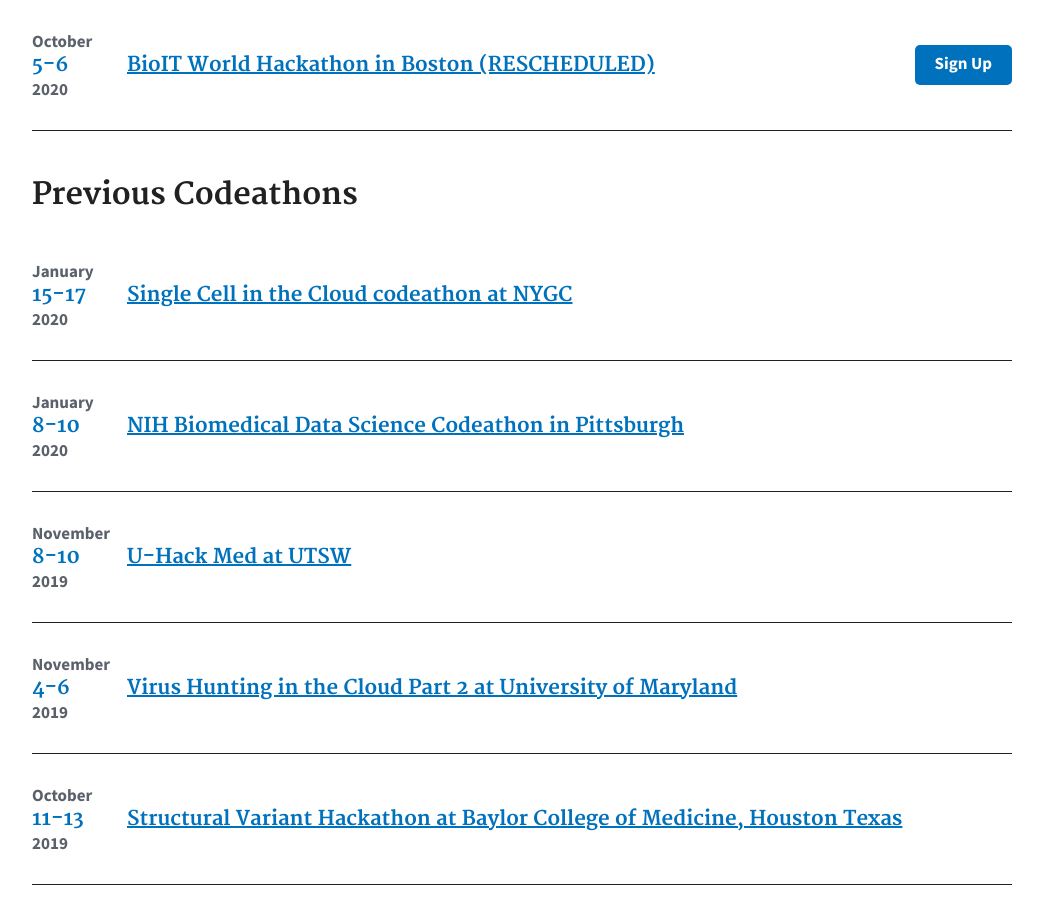
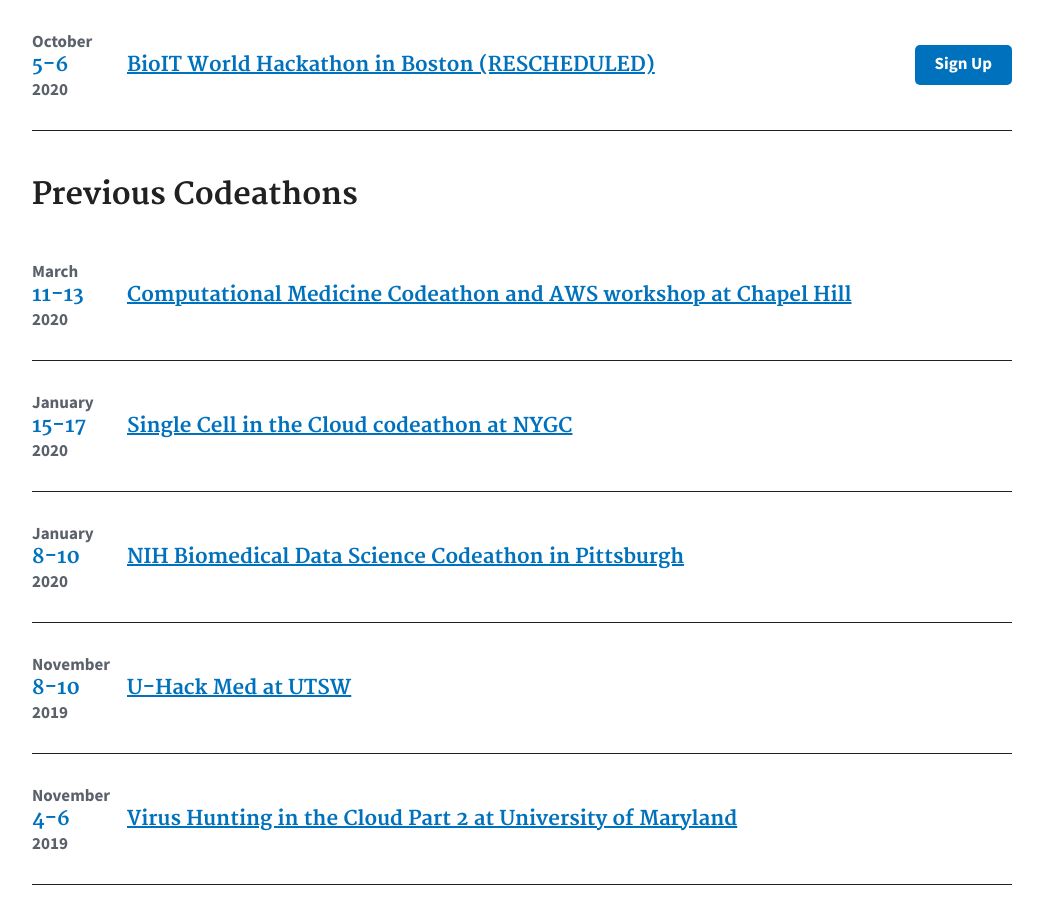
Before and after one commit to NCBI-Codeathons/ncbi-codeathons.github.io, a Jekyll site: the page built from index.md, in a window 1280 px wide and 900 px high, scrolled down 631 px. Shown: the whole window, without its empty margins (118-1161 px from the left). Built offline with Jekyll 4.4.1, drawn with Linux system fonts in a browser that asks for light colours.

Commit message:
Update previous-hackathon.yml

```diff
--- a/_data/previous-hackathon.yml
+++ b/_data/previous-hackathon.yml
@@ -1,3 +1,9 @@
+- month: "March"
+  day: "11-13"
+  year: "2020"
+  title:  "Computational Medicine Codeathon and AWS workshop at Chapel Hill"
+  link: "https://ncbiinsights.ncbi.nlm.nih.gov/2020/02/10/codeathon_chapel_hill/"
+
 - month: "January"
   day: "15-17"
   year: "2020"
```
